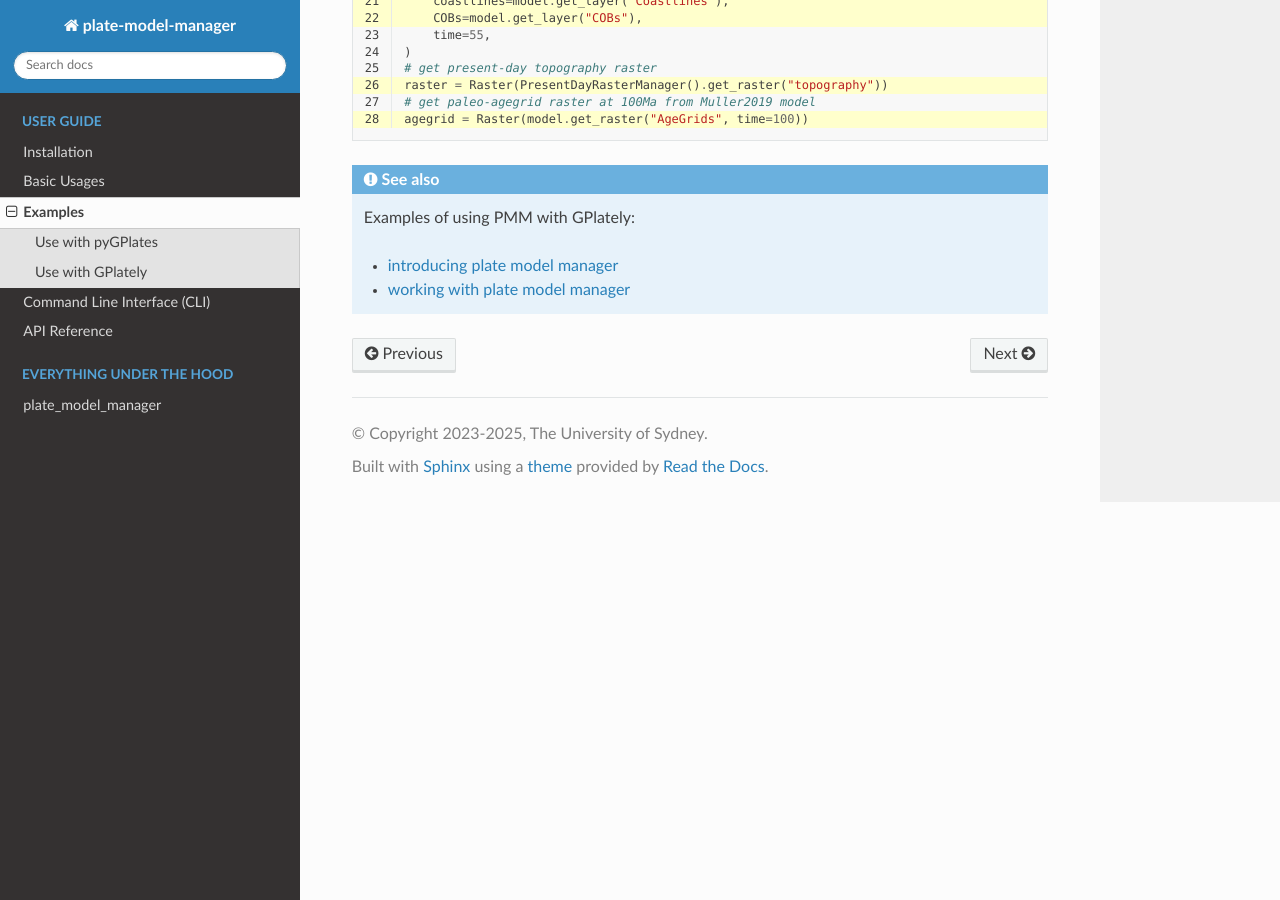
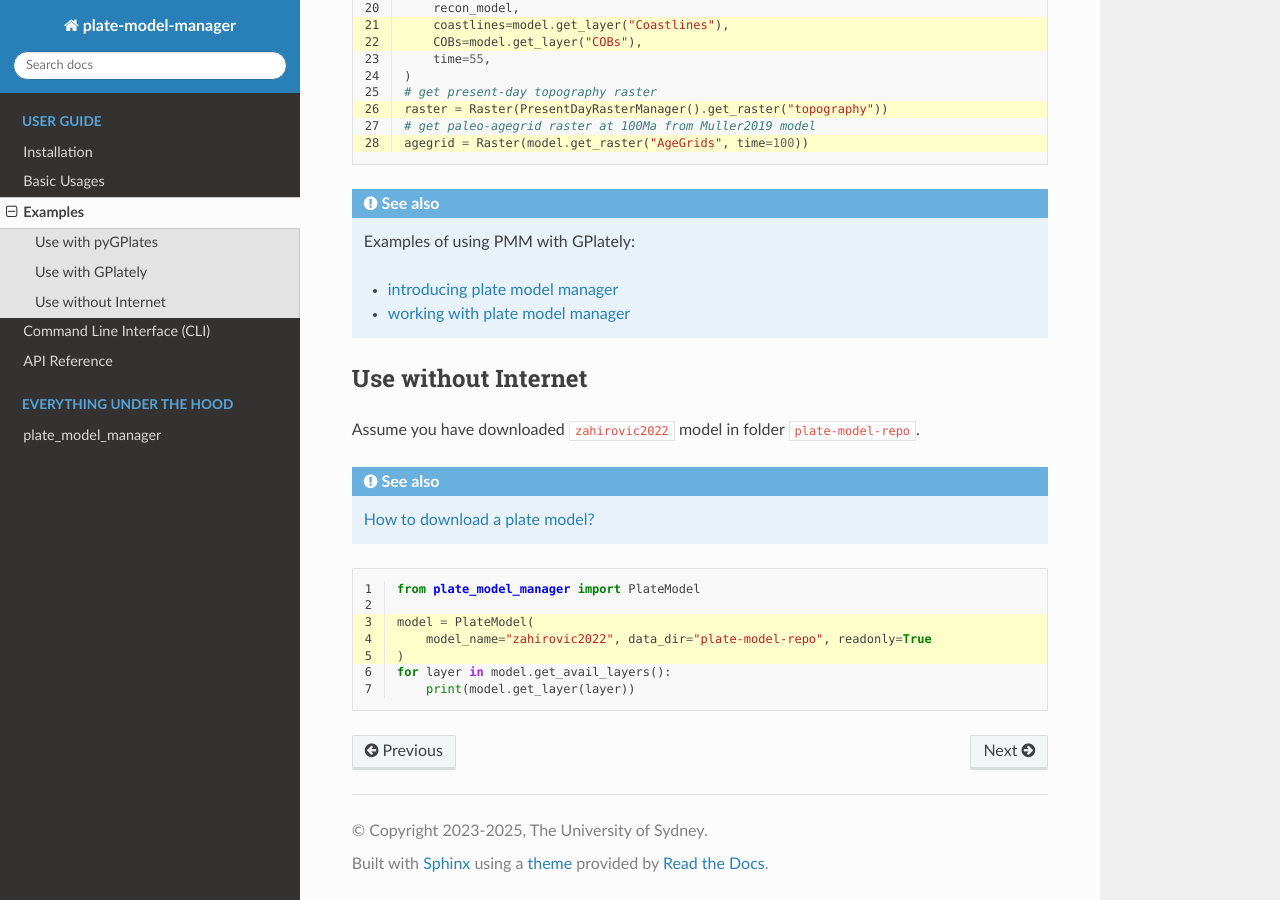
Before and after one commit to michaelchin/plate-model-manager, a Sphinx documentation site: the page built from doc/source/examples.rst, in a window 1280 px wide and 900 px high, scrolled down 1369 px. Built offline with Sphinx 7.4.7 and the Read the Docs theme 3.1.0, drawn with Linux system fonts in a browser that asks for light colours.

Commit message:
add a  example

```diff
--- a/doc/source/examples.rst
+++ b/doc/source/examples.rst
@@ -57,11 +57,11 @@
     :emphasize-lines: 16,17,21,22,26,28
 
     from gplately import (
-    PlateModelManager,
-    PlateReconstruction,
-    PlotTopologies,
-    PresentDayRasterManager,
-    Raster,
+        PlateModelManager,
+        PlateReconstruction,
+        PlotTopologies,
+        PresentDayRasterManager,
+        Raster,
     )
 
     model = PlateModelManager().get_model(
@@ -93,3 +93,25 @@
 
 .. _introducing plate model manager: https://github.com/GPlates/gplately/blob/master/Notebooks/Examples/introducing_plate_model_manager.py
 .. _working with plate model manager: https://github.com/GPlates/gplately/blob/master/Notebooks/Examples/working_with_plate_model_manager.py
+
+
+Use without Internet
+--------------------
+
+Assume you have downloaded ``zahirovic2022`` model in folder ``plate-model-repo``.
+
+.. seealso::
+
+    `How to download a plate model? <command_line_interface.html#download-a-plate-model>`__
+
+.. code-block:: python
+    :linenos:
+    :emphasize-lines: 3,4,5
+
+    from plate_model_manager import PlateModel
+
+    model = PlateModel(
+        model_name="zahirovic2022", data_dir="plate-model-repo", readonly=True
+    )
+    for layer in model.get_avail_layers():
+        print(model.get_layer(layer))
```
Also changed, not shown: 1 other file.
